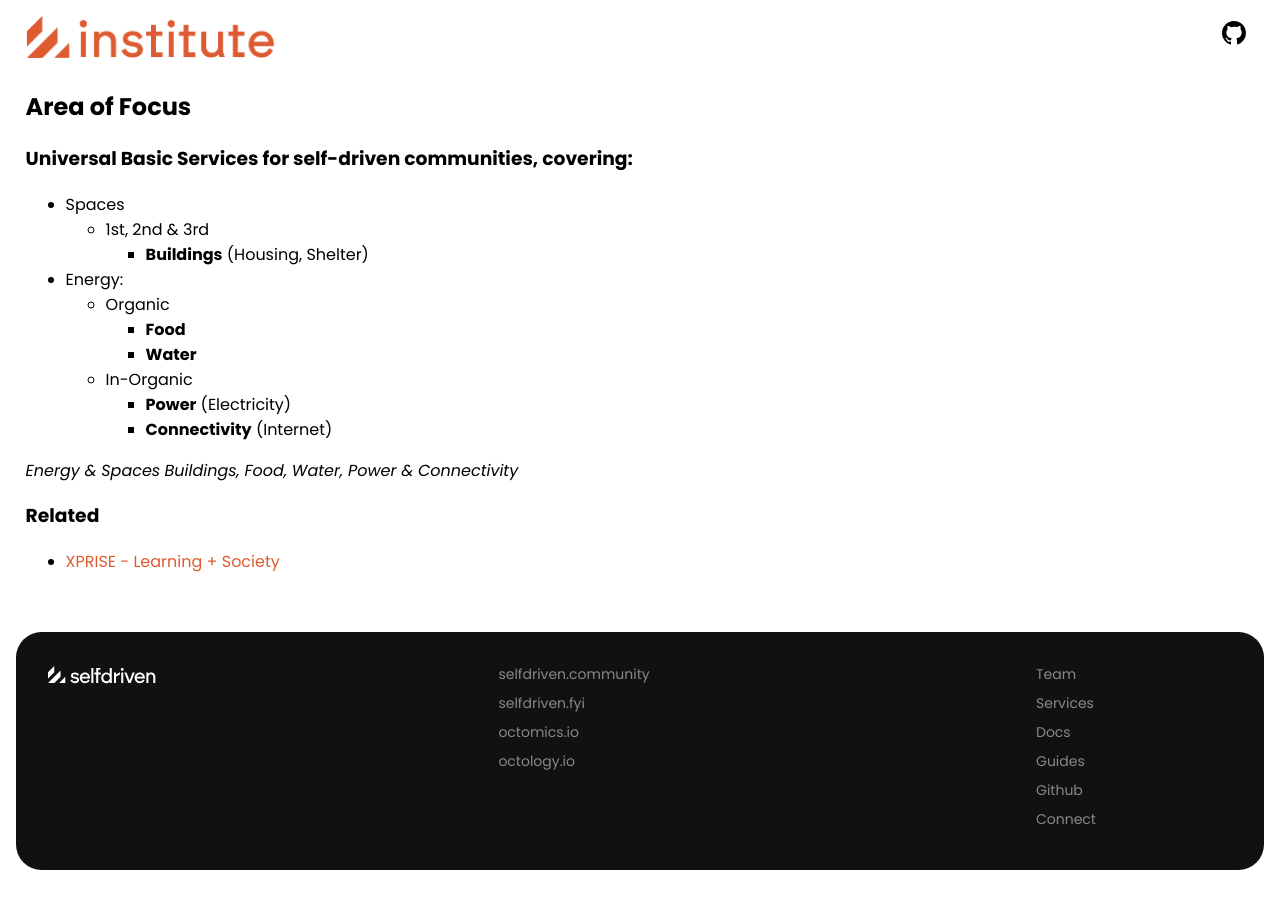
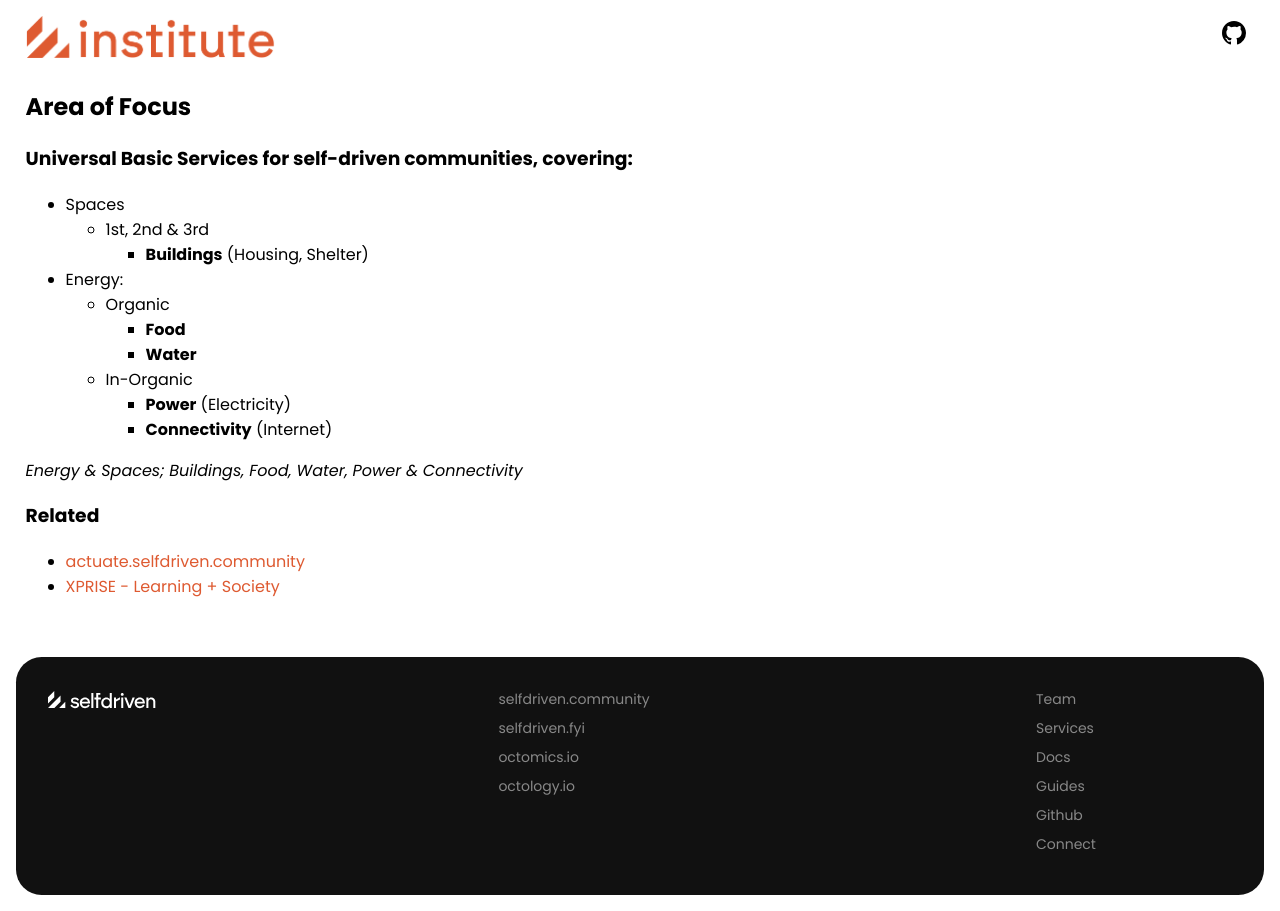
Before and after one commit to selfdriven-foundation/selfdriven-institute, a Jekyll site: the page built from docs/pages/research-areas-of-focus-universal-basic-services.md, in a window 1280 px wide. Built offline with Jekyll 4.4.1, drawn with Linux system fonts in a browser that asks for light colours.

Commit message:
Update research-areas-of-focus-universal-basic-services.md

```diff
--- a/docs/pages/research-areas-of-focus-universal-basic-services.md
+++ b/docs/pages/research-areas-of-focus-universal-basic-services.md
@@ -21,9 +21,9 @@ description: "selfdriven Institute — research into Universal Basic Services."
         - **Power** (Electricity)
         - **Connectivity** (Internet)
 
-*Energy & Spaces*
-*Buildings, Food, Water, Power & Connectivity*
+*Energy & Spaces; Buildings, Food, Water, Power & Connectivity*
 
 ### Related
 
+- [actuate.selfdriven.community](https://actuate.selfdriven.community)
 - [XPRISE - Learning + Society](https://www.xprize.org/focus-areas/learning-society)
```
